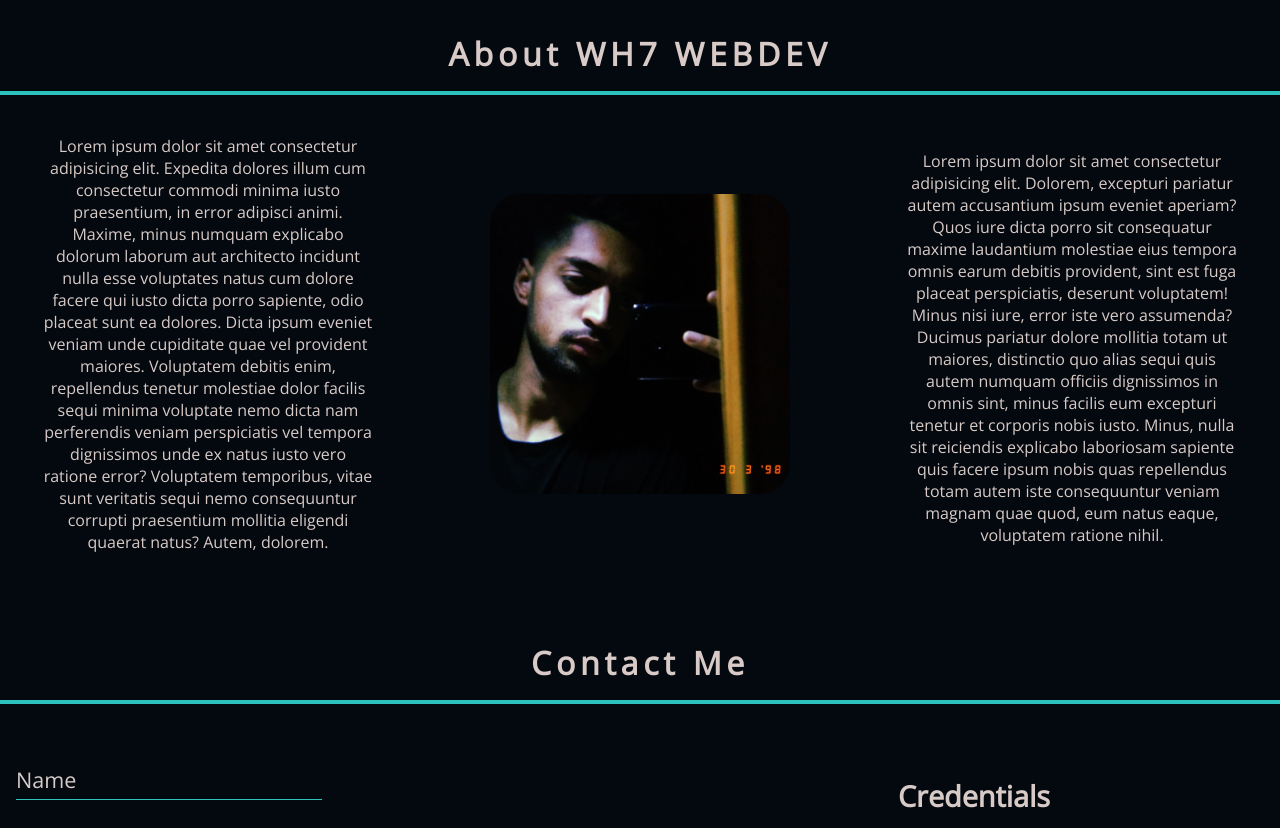
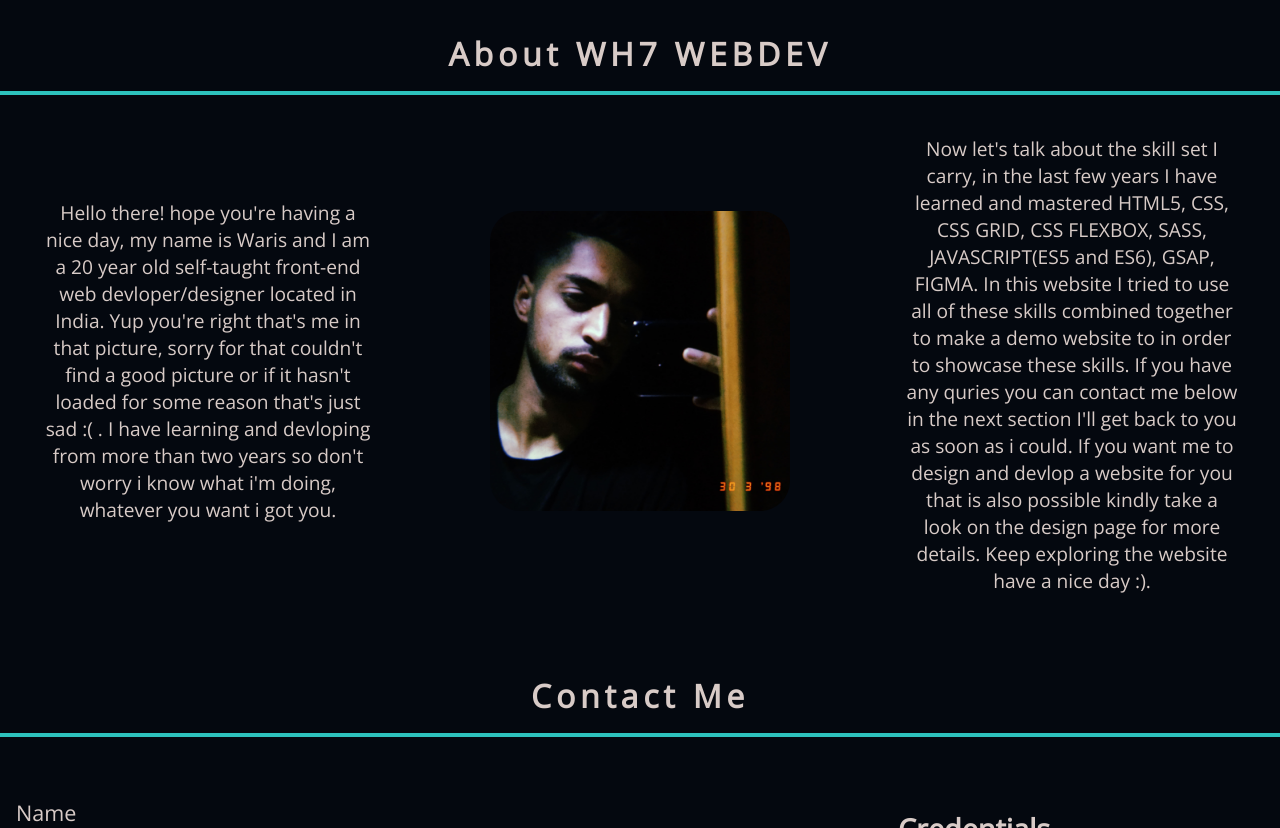
Before and after one commit to WH-7/Demo-website, a plain HTML site: page about.html in a window 1280 px wide. Shown: the part 800-1628 px from the top of the page. Drawn offline with nearby package versions, Linux system fonts and the light colour scheme.

Commit message:
about-me dummy paragraphs changed

```diff
--- a/CSS/_about-me.scss
+++ b/CSS/_about-me.scss
@@ -4,7 +4,7 @@
   padding-top: 2rem;
   padding-bottom: 2rem;
   p {
-    font-size: 1rem;
+    font-size: 1.2rem;
   }
 }
 .about-me-center {
--- a/about.html
+++ b/about.html
@@ -53,18 +53,13 @@
       <div class="about-me-center">
         <div class="about-text-1-container">
           <p>
-            Lorem ipsum dolor sit amet consectetur adipisicing elit. Expedita
-            dolores illum cum consectetur commodi minima iusto praesentium, in
-            error adipisci animi. Maxime, minus numquam explicabo dolorum
-            laborum aut architecto incidunt nulla esse voluptates natus cum
-            dolore facere qui iusto dicta porro sapiente, odio placeat sunt ea
-            dolores. Dicta ipsum eveniet veniam unde cupiditate quae vel
-            provident maiores. Voluptatem debitis enim, repellendus tenetur
-            molestiae dolor facilis sequi minima voluptate nemo dicta nam
-            perferendis veniam perspiciatis vel tempora dignissimos unde ex
-            natus iusto vero ratione error? Voluptatem temporibus, vitae sunt
-            veritatis sequi nemo consequuntur corrupti praesentium mollitia
-            eligendi quaerat natus? Autem, dolorem.
+            Hello there! hope you're having a nice day, my name is Waris and I
+            am a 20 year old self-taught front-end web devloper/designer located
+            in India. Yup you're right that's me in that picture, sorry for that
+            couldn't find a good picture or if it hasn't loaded for some reason
+            that's just sad :( . I have learning and devloping from more than
+            two years so don't worry i know what i'm doing, whatever you want i
+            got you.
           </p>
         </div>
         <div class="about-img-container">
@@ -72,18 +67,15 @@
         </div>
         <div class="about-text-2-container">
           <p>
-            Lorem ipsum dolor sit amet consectetur adipisicing elit. Dolorem,
-            excepturi pariatur autem accusantium ipsum eveniet aperiam? Quos
-            iure dicta porro sit consequatur maxime laudantium molestiae eius
-            tempora omnis earum debitis provident, sint est fuga placeat
-            perspiciatis, deserunt voluptatem! Minus nisi iure, error iste vero
-            assumenda? Ducimus pariatur dolore mollitia totam ut maiores,
-            distinctio quo alias sequi quis autem numquam officiis dignissimos
-            in omnis sint, minus facilis eum excepturi tenetur et corporis nobis
-            iusto. Minus, nulla sit reiciendis explicabo laboriosam sapiente
-            quis facere ipsum nobis quas repellendus totam autem iste
-            consequuntur veniam magnam quae quod, eum natus eaque, voluptatem
-            ratione nihil.
+            Now let's talk about the skill set I carry, in the last few years I
+            have learned and mastered HTML5, CSS, CSS GRID, CSS FLEXBOX, SASS,
+            JAVASCRIPT(ES5 and ES6), GSAP, FIGMA. In this website I tried to use
+            all of these skills combined together to make a demo website to in
+            order to showcase these skills. If you have any quries you can
+            contact me below in the next section I'll get back to you as soon as
+            i could. If you want me to design and devlop a website for you that
+            is also possible kindly take a look on the design page for more
+            details. Keep exploring the website have a nice day :).
           </p>
         </div>
       </div>
```
Also changed, not shown: CSS/styles.css, 1 other file.
